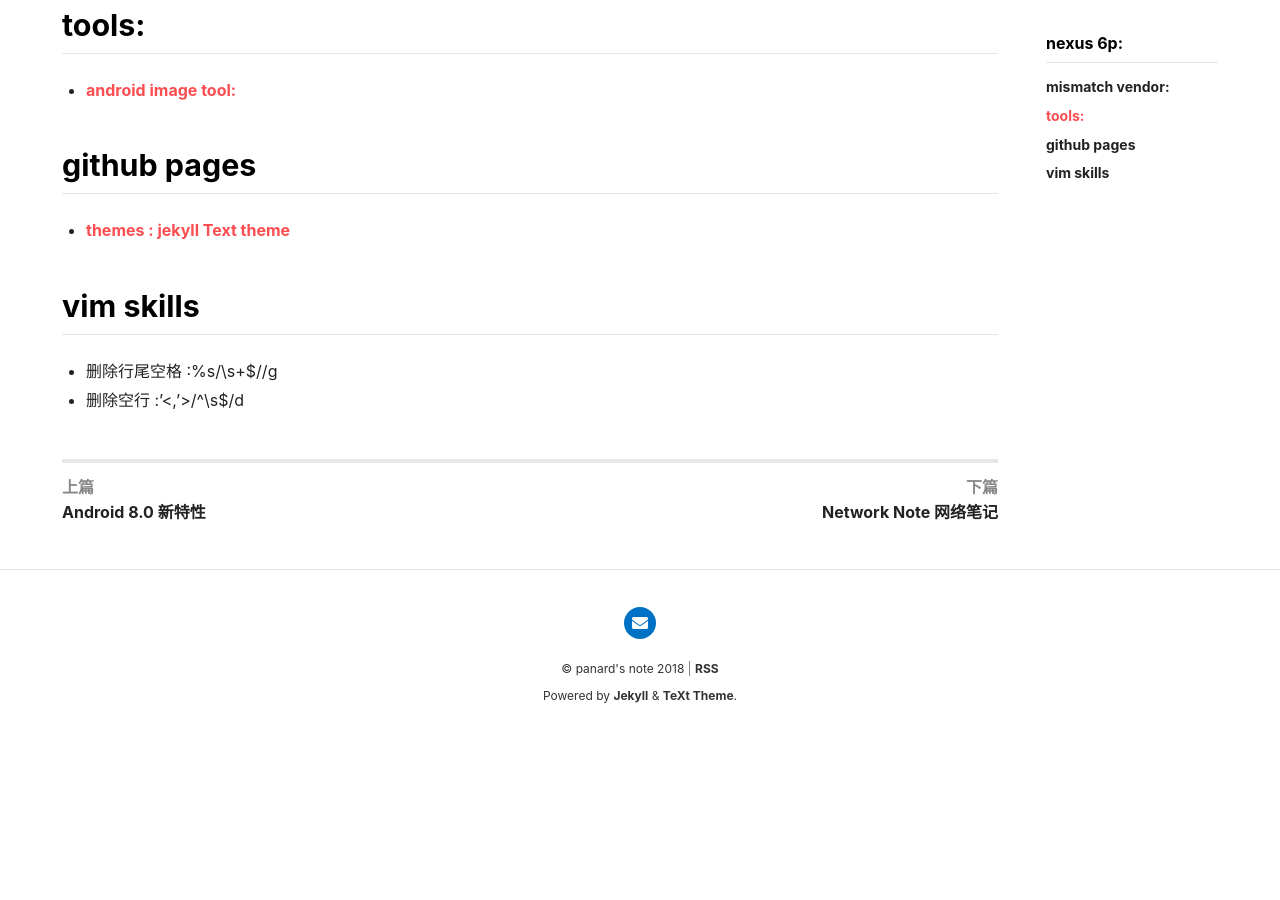
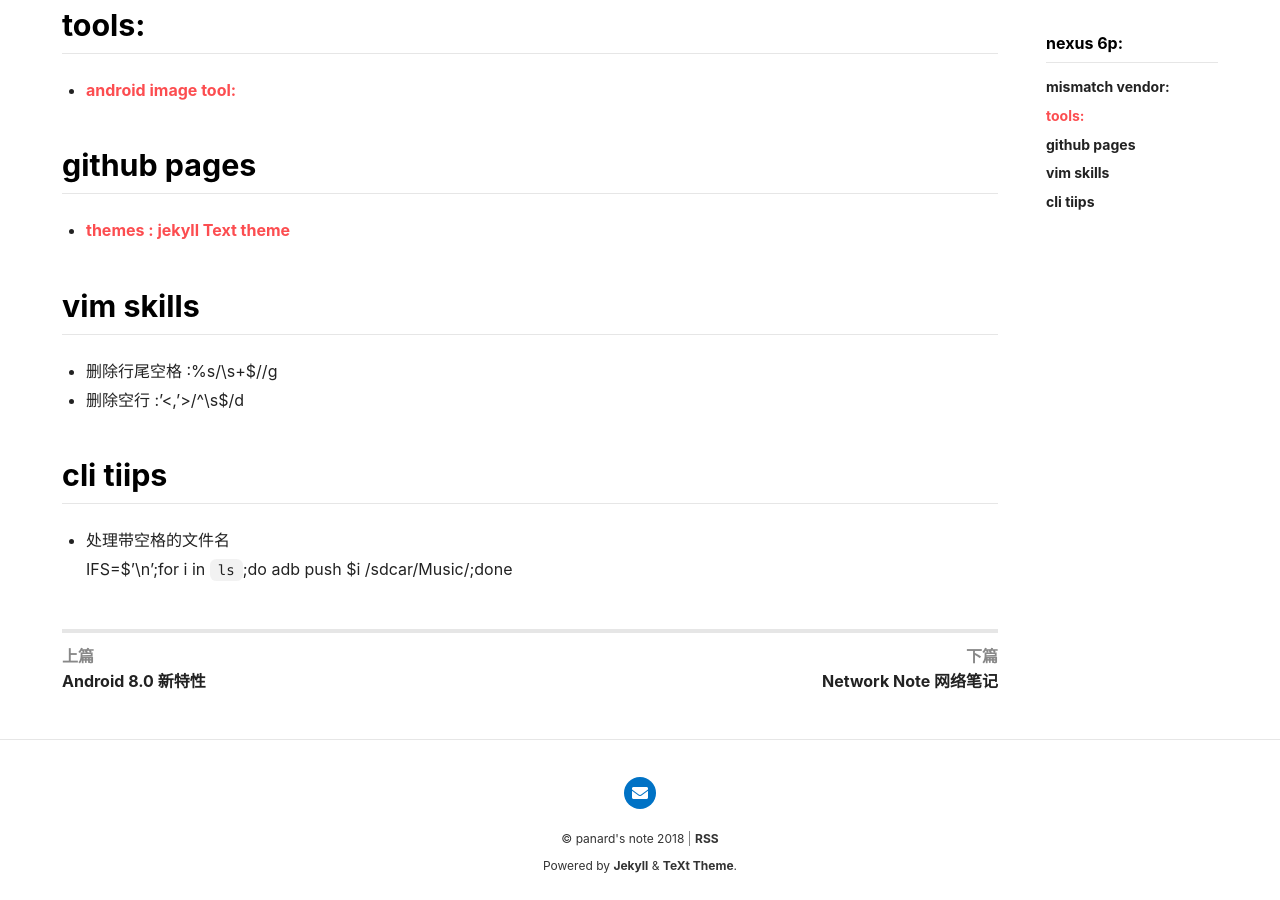
Before and after one commit to panard313/panard313.github.io, a Jekyll site: the page built from _posts/2018-05-29-using.md, in a window 1280 px wide and 900 px high, scrolled down 1075 px. Built offline with Jekyll 4.4.1, drawn with Linux system fonts in a browser that asks for light colours; nearby versions of some CDN libraries; before the commit the page ends 1805 px from its top, so only the background shows below that.

Commit message:
update using note

```diff
--- a/_posts/2018-05-29-using.md
+++ b/_posts/2018-05-29-using.md
@@ -59,3 +59,10 @@ lang: zh-Hans
 
 - 删除空行
   :'<,'>/^\s$/d
+
+
+## cli tiips
+
+- 处理带空格的文件名
+
+  IFS=$'\n';for i in `ls`;do adb push $i /sdcar/Music/;done
```
